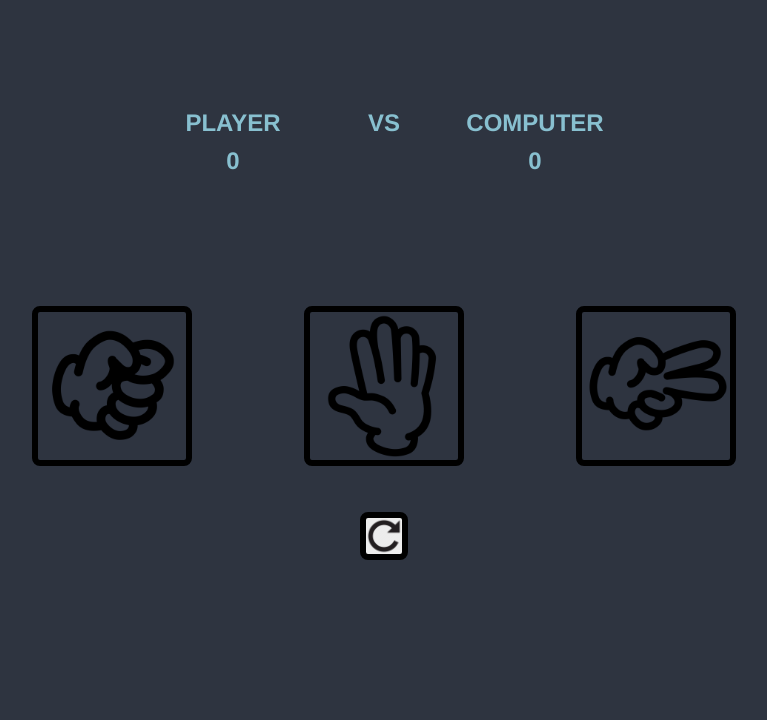
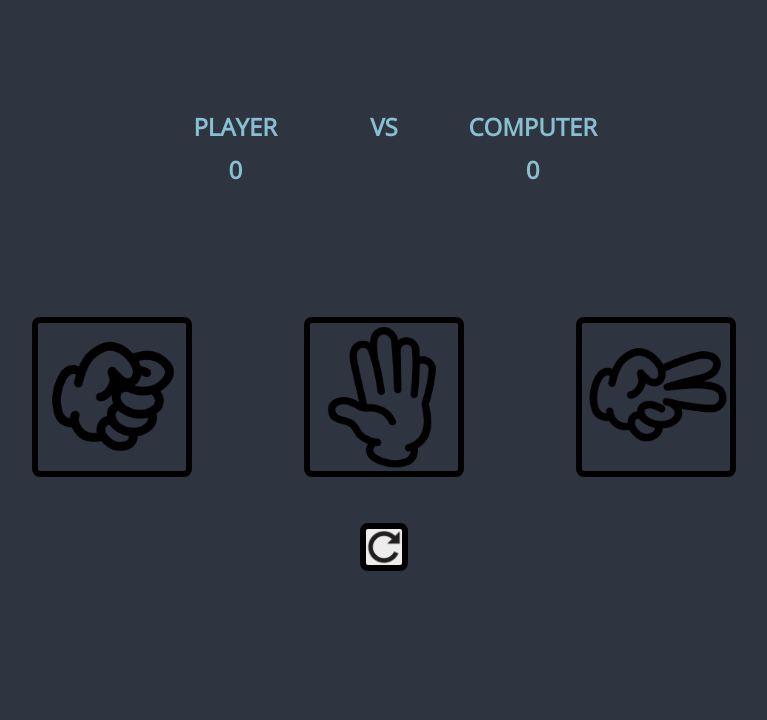
Before and after one commit to brianaung/rock-paper-scissors, a plain HTML site: page index.html in a window 1280 px wide. Shown: the part 80-800 px from the top of the page, without its empty margins (256-1023 px from the left). Drawn offline with nearby package versions, Linux system fonts and the light colour scheme.

Commit message:
add font

```diff
--- a/index.html
+++ b/index.html
@@ -4,6 +4,7 @@
   <title>rock paper scissors</title>
   <meta charset="utf-8">
   <link rel="stylesheet" href="styles.css">
+  <link rel="stylesheet" type="text/css" href="//fonts.googleapis.com/css?family=Open+Sans" />
 </head>
 <body>
   <h1 class="title">ROCK PAPER SCISSORS</h1>
--- a/styles.css
+++ b/styles.css
@@ -1,7 +1,7 @@
 body {
   margin: 0;
   background-color: #2e3440;
-  font-family: 'Helvetica', sans-serif;
+  font-family: 'Open Sans', sans-serif;
 }
 
 .container {
@@ -32,6 +32,7 @@
   height: 10rem;
   background-color: #2e3440;
   background-size: 100%;
+  cursor: pointer;
 }
 
 .rock {
@@ -105,4 +106,5 @@
   width: 3rem;
   height: 3rem;
   margin: 0 auto;
+  cursor: pointer;
 }
```
